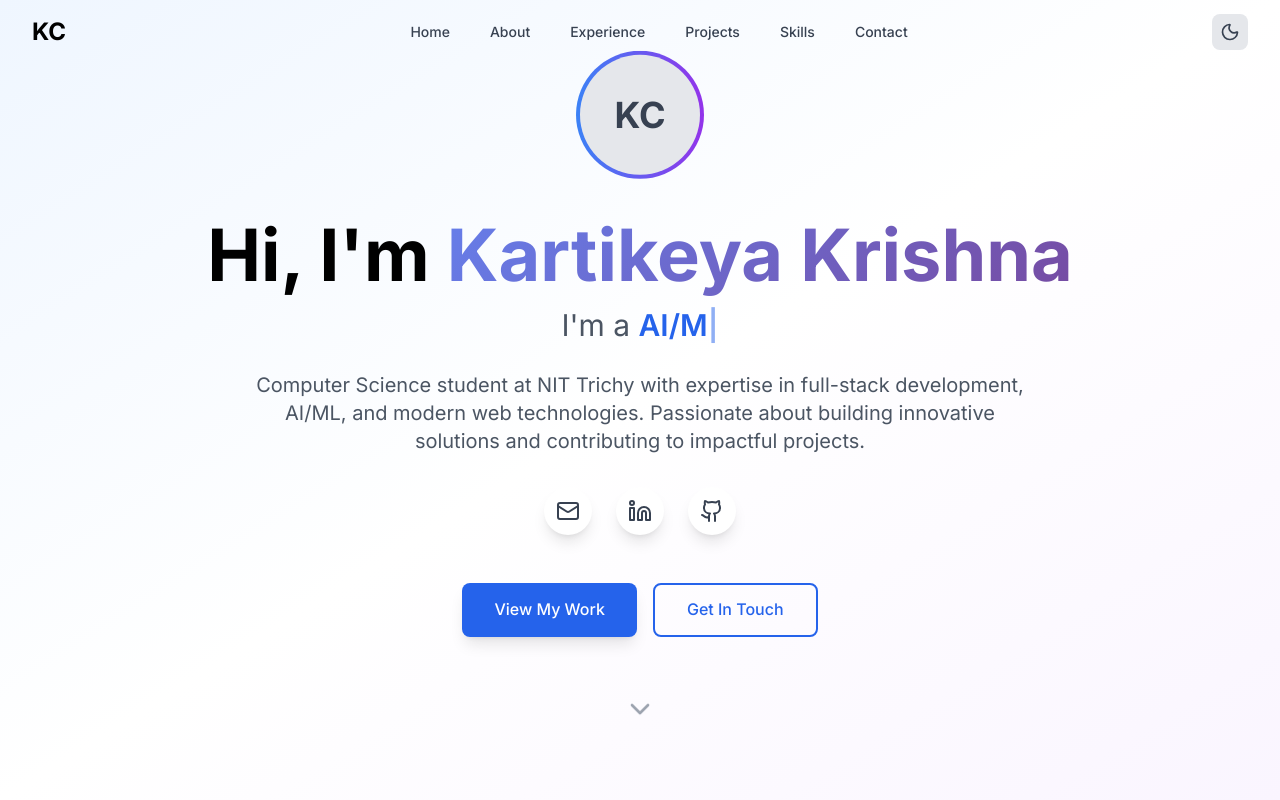
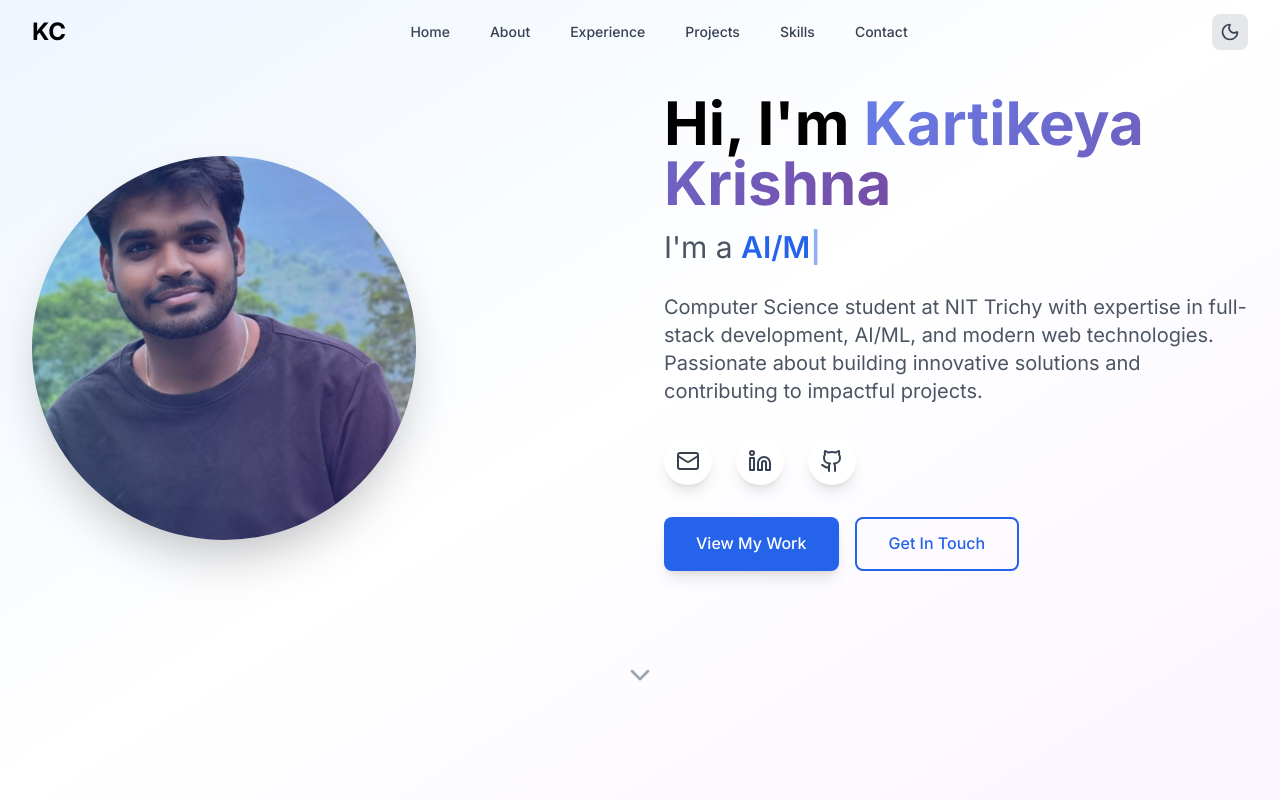
Before and after one commit to kartikeyakrishna/portfolio, a React (Vite) app: page / in a window 1280 px wide. Shown: the top 800 px of the page. Built offline with nearby package versions, Linux system fonts and the light colour scheme.

Commit message:
Update portfolio: Replace mailto with Gmail, remove bouncing animation, add vertical split hero layout with profile image

```diff
--- a/src/components/Contact.tsx
+++ b/src/components/Contact.tsx
@@ -18,14 +18,14 @@ const Contact = () => {
 
   const handleSubmit = (e: React.FormEvent) => {
     e.preventDefault();
-    // Create mailto link with form data
+    // Create Gmail compose link with form data
     const subject = encodeURIComponent(formData.subject || 'Portfolio Contact');
     const body = encodeURIComponent(
       `Name: ${formData.name}\nEmail: ${formData.email}\n\nMessage:\n${formData.message}`
     );
-    const mailtoLink = `mailto:kartikeya.chintala@gmail.com?subject=${subject}&body=${body}`;
+    const gmailLink = `https://compose.gmail.com/compose?to=kartikeya.chintala@gmail.com&subject=${subject}&body=${body}`;
 
-    window.location.href = mailtoLink;
+    window.open(gmailLink, '_blank');
 
     // Reset form
     setFormData({
@@ -41,7 +41,7 @@ const Contact = () => {
       icon: <Mail className="text-primary-600" size={24} />,
       title: 'Email',
       value: 'kartikeya.chintala@gmail.com',
-      link: 'mailto:kartikeya.chintala@gmail.com'
+      link: 'https://compose.gmail.com/compose?to=kartikeya.chintala@gmail.com'
     },
     {
       icon: <Phone className="text-green-600" size={24} />,
@@ -73,7 +73,7 @@ const Contact = () => {
     {
       icon: <Mail size={20} />,
       name: 'Email',
-      url: 'mailto:kartikeya.chintala@gmail.com',
+      url: 'https://compose.gmail.com/compose?to=kartikeya.chintala@gmail.com',
       color: 'hover:bg-primary-600'
     }
   ];
@@ -245,14 +245,18 @@ const Contact = () => {
             </p>
             <div className="flex flex-col sm:flex-row gap-4 justify-center">
               <a
-                href="mailto:kartikeya.chintala@gmail.com?subject=Project Discussion"
+                href="https://compose.gmail.com/compose?to=kartikeya.chintala@gmail.com&subject=Project%20Discussion"
+                target="_blank"
+                rel="noopener noreferrer"
                 className="inline-flex items-center px-6 py-3 bg-primary-600 hover:bg-primary-700 text-white font-medium rounded-lg shadow-lg hover:shadow-xl transition-all duration-300 transform hover:scale-105"
               >
                 <Mail size={16} className="mr-2" />
                 Start a Project
               </a>
               <a
-                href="mailto:kartikeya.chintala@gmail.com?subject=Job Opportunity"
+                href="https://compose.gmail.com/compose?to=kartikeya.chintala@gmail.com&subject=Job%20Opportunity"
+                target="_blank"
+                rel="noopener noreferrer"
                 className="inline-flex items-center px-6 py-3 border-2 border-primary-600 text-primary-600 dark:text-primary-400 hover:bg-primary-600 hover:text-white font-medium rounded-lg transition-all duration-300 transform hover:scale-105"
               >
                 Hire Me
--- a/src/components/Experience.tsx
+++ b/src/components/Experience.tsx
@@ -144,7 +144,9 @@ const Experience = () => {
             Want to know more about my professional journey?
           </p>
           <a
-            href="mailto:kartikeya.chintala@gmail.com"
+            href="https://compose.gmail.com/compose?to=kartikeya.chintala@gmail.com"
+            target="_blank"
+            rel="noopener noreferrer"
             className="inline-flex items-center px-6 py-3 bg-primary-600 hover:bg-primary-700 text-white font-medium rounded-lg shadow-lg hover:shadow-xl transition-all duration-300 transform hover:scale-105"
           >
             Let's Connect
--- a/src/components/Footer.tsx
+++ b/src/components/Footer.tsx
@@ -29,7 +29,7 @@ const Footer = () => {
     },
     {
       icon: <Mail size={20} />,
-      href: 'mailto:kartikeya.chintala@gmail.com',
+      href: 'https://compose.gmail.com/compose?to=kartikeya.chintala@gmail.com',
       label: 'Email'
     }
   ];
--- a/src/components/Hero.tsx
+++ b/src/components/Hero.tsx
@@ -46,19 +46,26 @@ const Hero = () => {
 
   return (
     <section id="home" className="min-h-screen flex items-center justify-center bg-gradient-to-br from-blue-50 via-white to-purple-50 dark:from-black dark:via-black dark:to-black">
-      <div className="max-w-7xl mx-auto px-4 sm:px-6 lg:px-8 text-center">
-        <div className="animate-fade-in">
-          {/* Profile Image */}
-          <div className="mb-8">
-            <div className="w-32 h-32 mx-auto rounded-full bg-gradient-to-r from-blue-500 to-purple-600 p-1 animate-bounce-slow">
-              <div className="w-full h-full rounded-full bg-gray-200 dark:bg-black flex items-center justify-center">
-                <span className="text-4xl font-bold text-gray-700 dark:text-white">KC</span>
+      <div className="max-w-7xl mx-auto px-4 sm:px-6 lg:px-8">
+        <div className="grid grid-cols-1 lg:grid-cols-2 gap-12 items-center">
+          {/* Left Side - Profile Image */}
+          <div className="flex justify-center lg:justify-start">
+            <div className="relative">
+              <div className="w-80 h-80 lg:w-96 lg:h-96 rounded-full overflow-hidden shadow-2xl">
+                <img
+                  src="/profile.jpg"
+                  alt="Kartikeya Krishna"
+                  className="w-full h-full object-cover"
+                />
               </div>
+              <div className="absolute inset-0 rounded-full bg-gradient-to-r from-blue-500/20 to-purple-600/20"></div>
             </div>
           </div>
 
+          {/* Right Side - Text Content */}
+          <div className="text-center lg:text-left">
             {/* Main Heading */}
-          <h1 className="text-4xl md:text-6xl lg:text-7xl font-bold text-gray-900 dark:text-white mb-4">
+            <h1 className="text-4xl md:text-5xl lg:text-6xl font-bold text-gray-900 dark:text-white mb-4">
               Hi, I'm{' '}
               <span className="text-gradient">
                 Kartikeya Krishna
@@ -75,17 +82,19 @@ const Hero = () => {
             </div>
 
             {/* Description */}
-          <p className="text-lg md:text-xl text-gray-600 dark:text-white max-w-3xl mx-auto mb-8 leading-relaxed">
+            <p className="text-lg md:text-xl text-gray-600 dark:text-white mb-8 leading-relaxed">
               Computer Science student at NIT Trichy with expertise in full-stack development,
               AI/ML, and modern web technologies. Passionate about building innovative solutions
               and contributing to impactful projects.
             </p>
 
             {/* Social Links */}
-          <div className="flex justify-center space-x-6 mb-12">
+            <div className="flex justify-center lg:justify-start space-x-6 mb-8">
               <a
-              href="mailto:kartikeya.chintala@gmail.com"
-              className="p-3 rounded-full bg-white dark:bg-black shadow-lg hover:shadow-xl hover:scale-110 transition-all duration-300 text-gray-700 dark:text-white hover:text-primary-600 dark:hover:text-primary-400"
+                href="https://compose.gmail.com/compose?to=kartikeya.chintala@gmail.com"
+                target="_blank"
+                rel="noopener noreferrer"
+                className="p-3 rounded-full bg-white dark:bg-gray-800 shadow-lg hover:shadow-xl hover:scale-110 transition-all duration-300 text-gray-700 dark:text-white hover:text-primary-600 dark:hover:text-primary-400"
                 aria-label="Email"
               >
                 <Mail size={24} />
@@ -94,7 +103,7 @@ const Hero = () => {
                 href="https://linkedin.com/in/kartikeya-krishna-6986b3231"
                 target="_blank"
                 rel="noopener noreferrer"
-              className="p-3 rounded-full bg-white dark:bg-black shadow-lg hover:shadow-xl hover:scale-110 transition-all duration-300 text-gray-700 dark:text-white hover:text-primary-600 dark:hover:text-primary-400"
+                className="p-3 rounded-full bg-white dark:bg-gray-800 shadow-lg hover:shadow-xl hover:scale-110 transition-all duration-300 text-gray-700 dark:text-white hover:text-primary-600 dark:hover:text-primary-400"
                 aria-label="LinkedIn"
               >
                 <Linkedin size={24} />
@@ -103,7 +112,7 @@ const Hero = () => {
                 href="https://github.com/kartikeyakrishna"
                 target="_blank"
                 rel="noopener noreferrer"
-              className="p-3 rounded-full bg-white dark:bg-black shadow-lg hover:shadow-xl hover:scale-110 transition-all duration-300 text-gray-700 dark:text-white hover:text-primary-600 dark:hover:text-primary-400"
+                className="p-3 rounded-full bg-white dark:bg-gray-800 shadow-lg hover:shadow-xl hover:scale-110 transition-all duration-300 text-gray-700 dark:text-white hover:text-primary-600 dark:hover:text-primary-400"
                 aria-label="GitHub"
               >
                 <Github size={24} />
@@ -111,7 +120,7 @@ const Hero = () => {
             </div>
 
             {/* CTA Buttons */}
-          <div className="flex flex-col sm:flex-row gap-4 justify-center mb-16">
+            <div className="flex flex-col sm:flex-row gap-4 justify-center lg:justify-start mb-8">
               <button
                 onClick={() => scrollToSection('projects')}
                 className="px-8 py-3 bg-primary-600 hover:bg-primary-700 text-white font-medium rounded-lg shadow-lg hover:shadow-xl transition-all duration-300 transform hover:scale-105"
@@ -125,8 +134,11 @@ const Hero = () => {
                 Get In Touch
               </button>
             </div>
+          </div>
+        </div>
 
         {/* Scroll Down Indicator */}
+        <div className="text-center mt-16">
           <button
             onClick={() => scrollToSection('about')}
             className="animate-bounce text-gray-400 hover:text-primary-600 dark:hover:text-primary-400 transition-colors"
```
Also changed, not shown: public/profile.jpg (added). Lines whose indentation alone changed are shown as unchanged.
